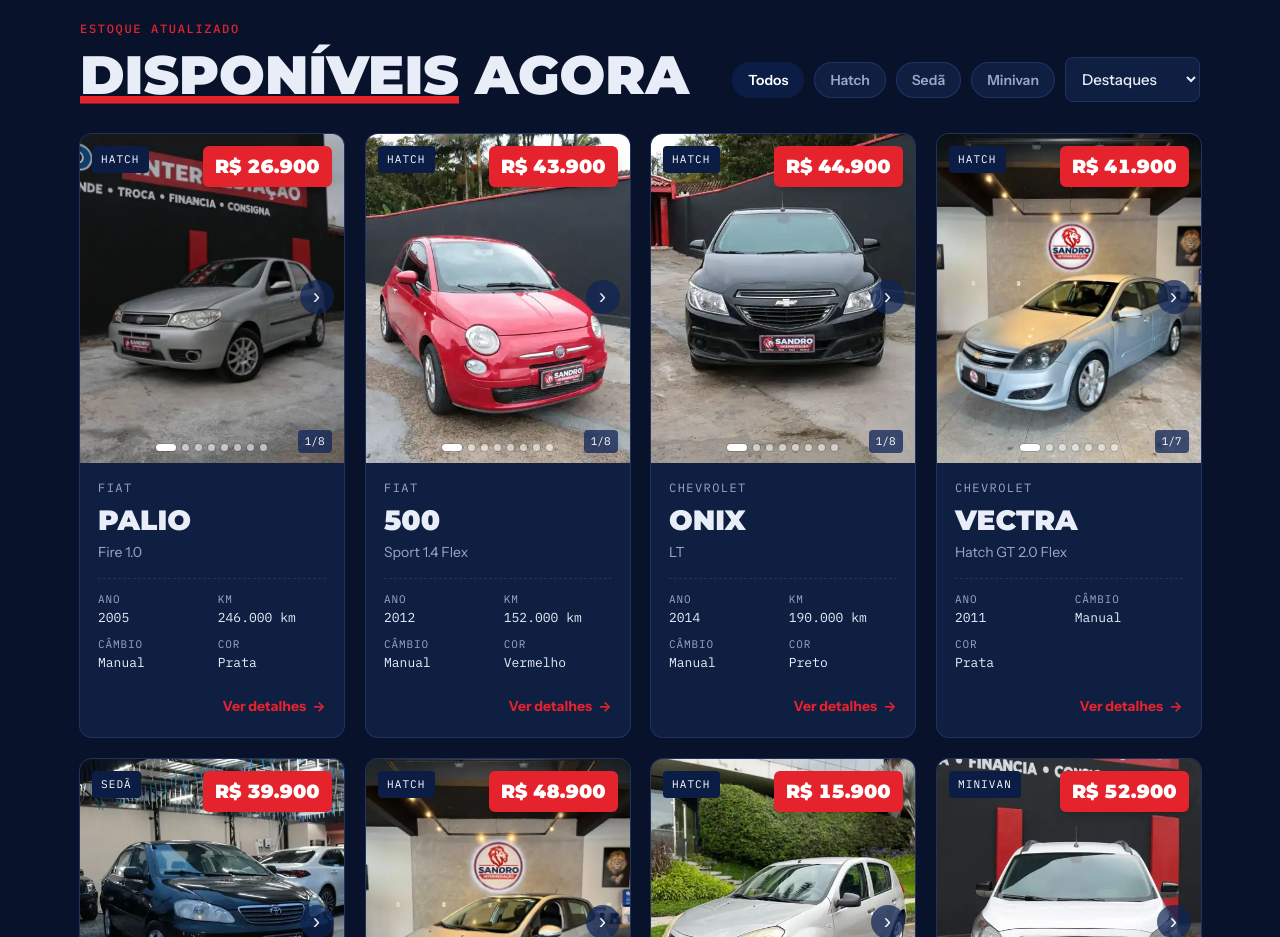
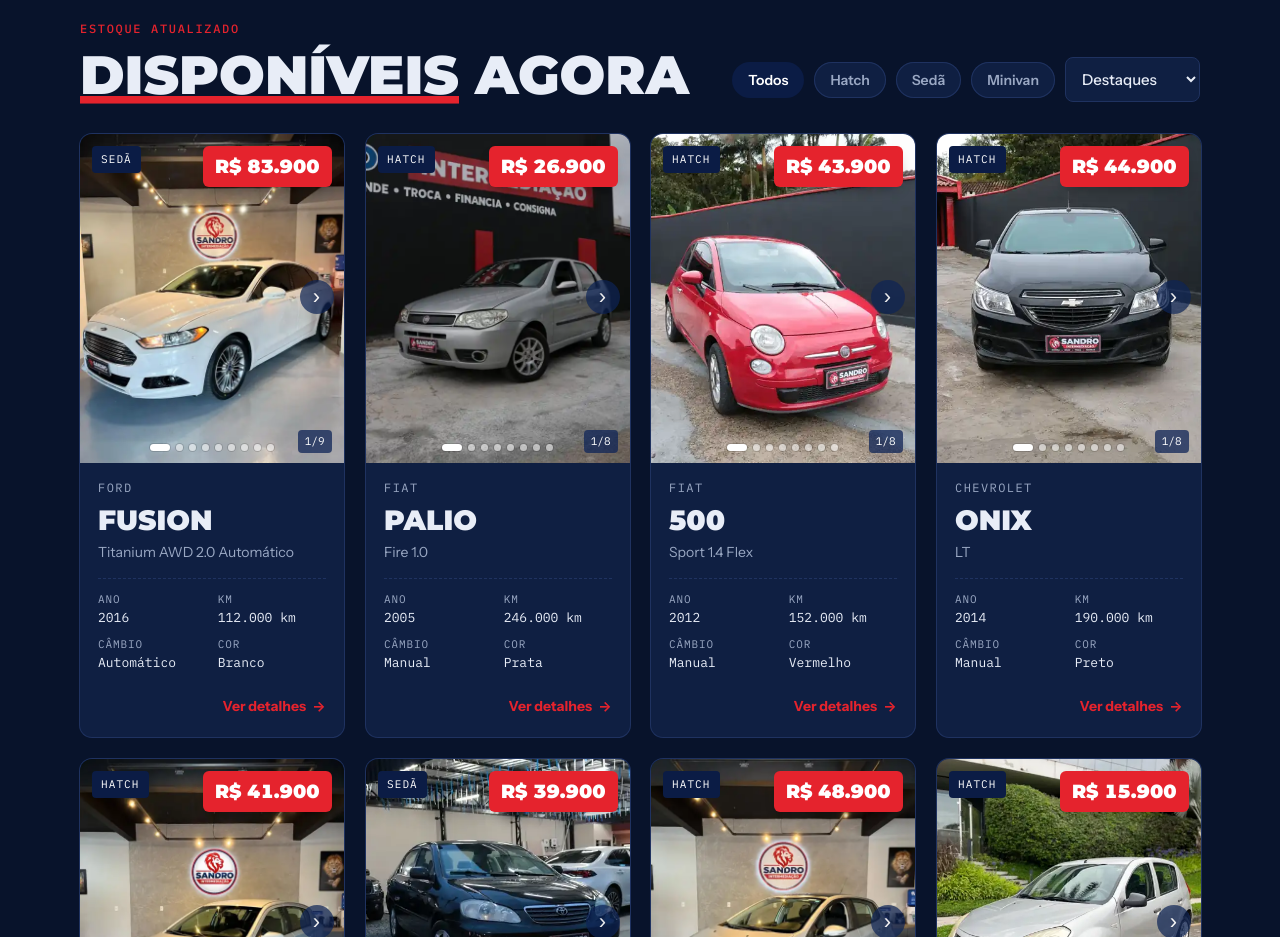
Before and after one commit to mrr-svg/sandrointermediacao, a plain HTML site: page index.html in a window 1280 px wide. Shown: the part 840-1777 px from the top of the page. Drawn offline with Linux system fonts and the light colour scheme.

Commit message:
Adiciona Ford Fusion Titanium AWD 2016
Co-Authored-By: Claude Opus 5.5 <noreply@anthropic.com>
Claude-Session: https://claude.ai/code/session_01Ebmg5KrFAMJPcXewfJN8UV

```diff
--- a/index.html
+++ b/index.html
@@ -412,6 +412,10 @@ dialog::backdrop{background:rgba(5,12,30,.7);backdrop-filter:blur(3px)}
 const WHATS = "5547991472823";
 
 const CARS = [
+  {id:"fusion", make:"Ford", model:"Fusion", ver:"Titanium AWD 2.0 Automático", type:"Sedã", shape:"sedan", color:"#f2f3f5", colorName:"Branco",
+   year:"2016", y:2016, km:112000, cambio:"Automático", comb:"Flex", portas:4, price:83900,
+   opts:["Sem leilão/sinistro","Tração integral AWD","Teto solar","Bancos em couro","Banco do motorista com memória","Chave presencial","Botão Start/Stop","Câmera de ré","Assistente de estacionamento","Piloto automático","Controle de tração","Ar-condicionado digital","Volante multifuncional","Painel digital e analógico","Direção elétrica","Vidros elétricos","Rodas de liga leve","Faróis de milha"],
+   fotos:["fotos/fusion-1.webp","fotos/fusion-2.webp","fotos/fusion-3.webp","fotos/fusion-4.webp","fotos/fusion-5.webp","fotos/fusion-6.webp","fotos/fusion-7.webp","fotos/fusion-8.webp","fotos/fusion-9.webp"]},
   {id:"newfiesta", make:"Ford", model:"New Fiesta", ver:"Hatch 1.6 Flex Automático", type:"Hatch", shape:"hatch", color:"#f2f3f5", colorName:"Branco",
    year:"2015", y:2015, km:96000, cambio:"Automático", comb:"Flex", portas:4, price:43900,
    opts:["Sem leilão/sinistro","Câmbio automático","Ar-condicionado","Sensor de estacionamento","Volante com comandos de som","Painel digital e analógico","Direção hidráulica","Vidros elétricos","Rodas de liga leve","Faróis de milha","Desembaçador traseiro","Manual e chave cópia"],
```
Also changed, not shown: fotos/fusion-1.webp (added), fotos/fusion-2.webp (added), fotos/fusion-3.webp (added), fotos/fusion-4.webp (added), fotos/fusion-5.webp (added), fotos/fusion-6.webp (added), fotos/fusion-7.webp (added), fotos/fusion-8.webp (added), fotos/fusion-9.webp (added).
